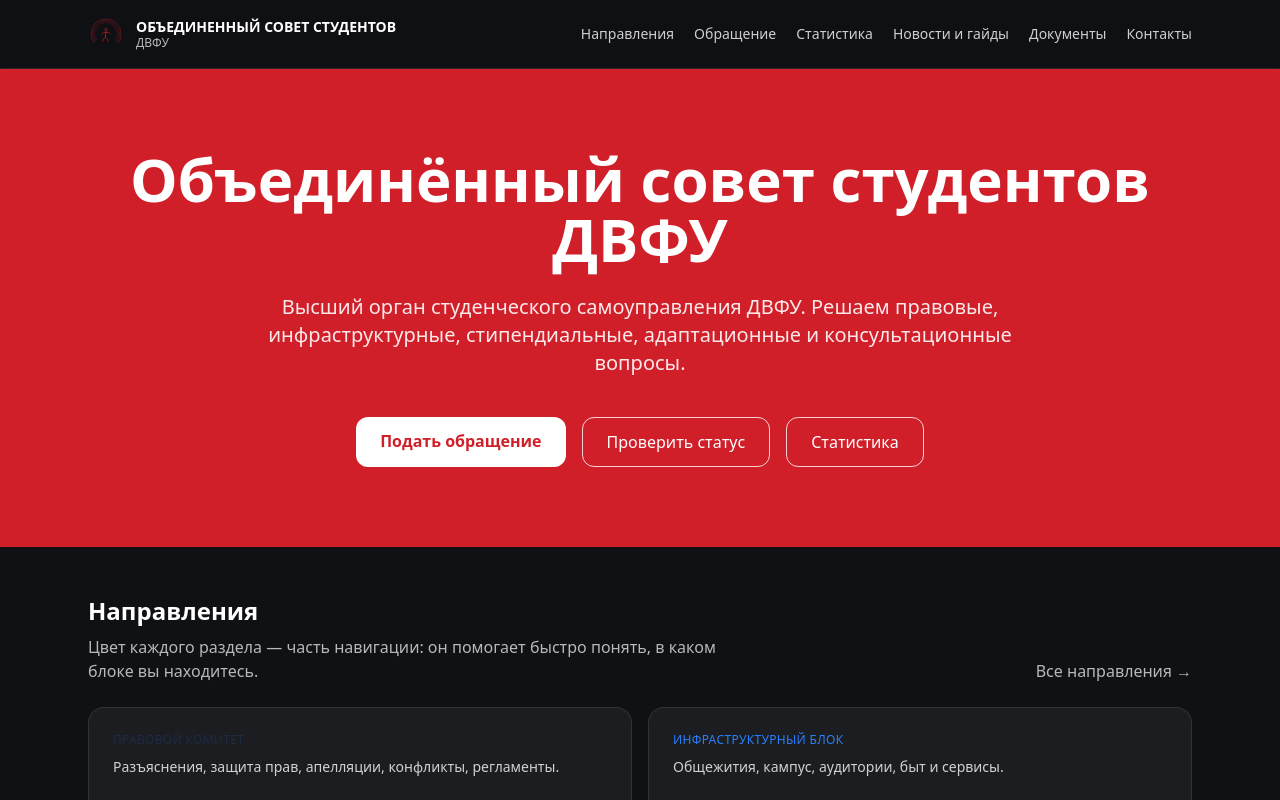
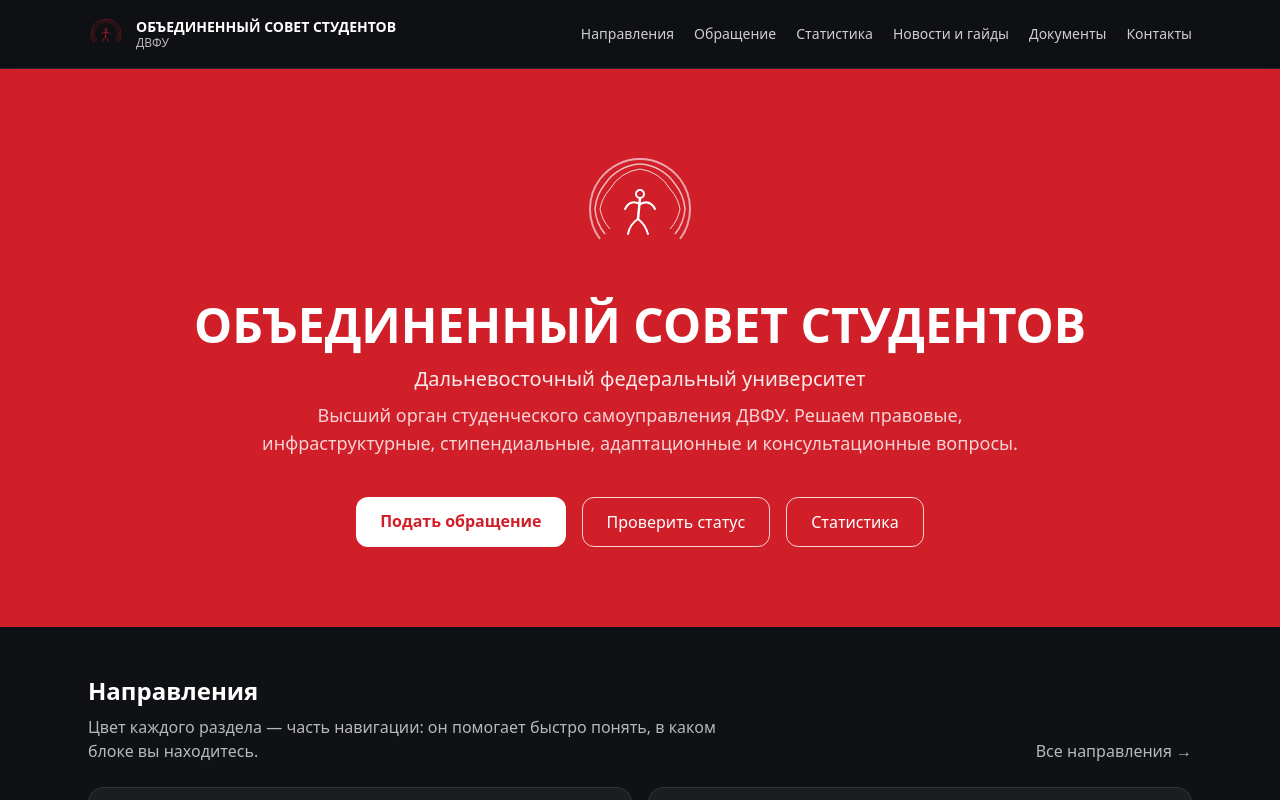
Before and after one commit to 4berg7kreinevilvolsp18th0/Saitt-OSESE, a Next.js app in the folder frontend/nextjs/: page / in a window 1280 px wide. Shown: the top 800 px of the page. Built offline with nearby package versions, Linux system fonts and the light colour scheme; no server answers; the database is empty.

Commit message:
Update page.tsx
Вписано лого ОСС

```diff
--- a/frontend/nextjs/app/page.tsx
+++ b/frontend/nextjs/app/page.tsx
@@ -53,21 +53,27 @@
     <main className="min-h-screen bg-oss-dark text-white">
       <section className="bg-oss-red py-20">
         <div className="max-w-6xl mx-auto px-6 text-center">
-          <h1 className="text-4xl md:text-6xl font-bold mb-6">
-            Объединённый совет студентов ДВФУ
+          <div className="flex justify-center mb-8">
+            <Logo size={120} color="#FFFFFF" />
+          </div>
+          <h1 className="text-3xl md:text-5xl font-bold mb-4">
+            ОБЪЕДИНЕННЫЙ СОВЕТ СТУДЕНТОВ
           </h1>
-          <p className="text-lg md:text-xl max-w-3xl mx-auto text-white/90">
+          <p className="text-lg md:text-xl mb-2 text-white/90">
+            Дальневосточный федеральный университет
+          </p>
+          <p className="text-base md:text-lg max-w-3xl mx-auto text-white/80 mb-8">
             Высший орган студенческого самоуправления ДВФУ. Решаем правовые,
             инфраструктурные, стипендиальные, адаптационные и консультационные вопросы.
           </p>
           <div className="mt-10 flex flex-wrap justify-center gap-4">
-            <Link href="/appeal" className="px-6 py-3 bg-white text-oss-red font-semibold rounded-xl">
+            <Link href="/appeal" className="px-6 py-3 bg-white text-oss-red font-semibold rounded-xl hover:bg-white/90 transition">
               Подать обращение
             </Link>
-            <Link href="/appeal/status" className="px-6 py-3 border border-white/80 rounded-xl">
+            <Link href="/appeal/status" className="px-6 py-3 border border-white/80 rounded-xl hover:bg-white/10 transition">
               Проверить статус
             </Link>
-            <Link href="/statistics" className="px-6 py-3 border border-white/80 rounded-xl">
+            <Link href="/statistics" className="px-6 py-3 border border-white/80 rounded-xl hover:bg-white/10 transition">
               Статистика
             </Link>
           </div>
```
